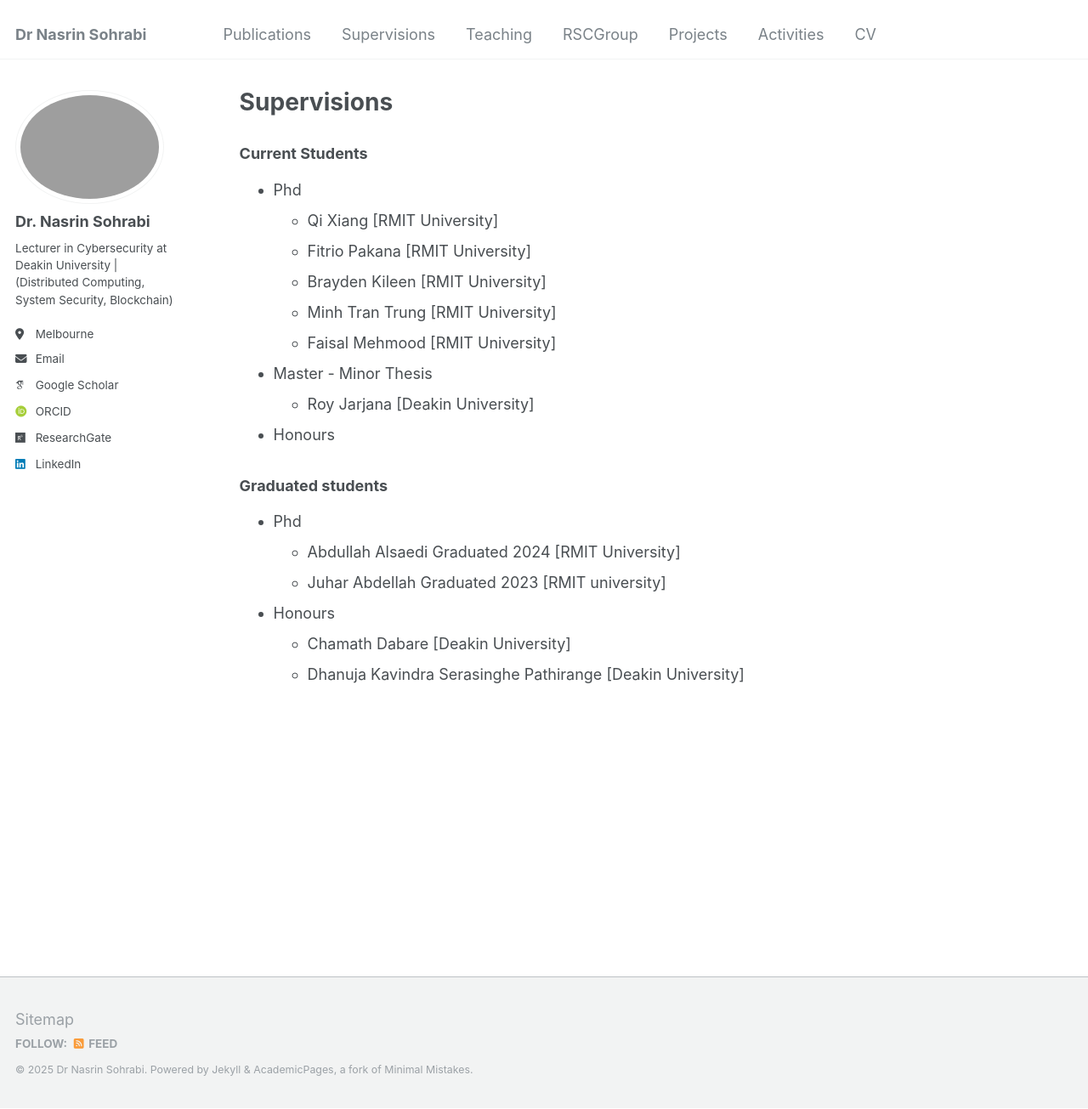
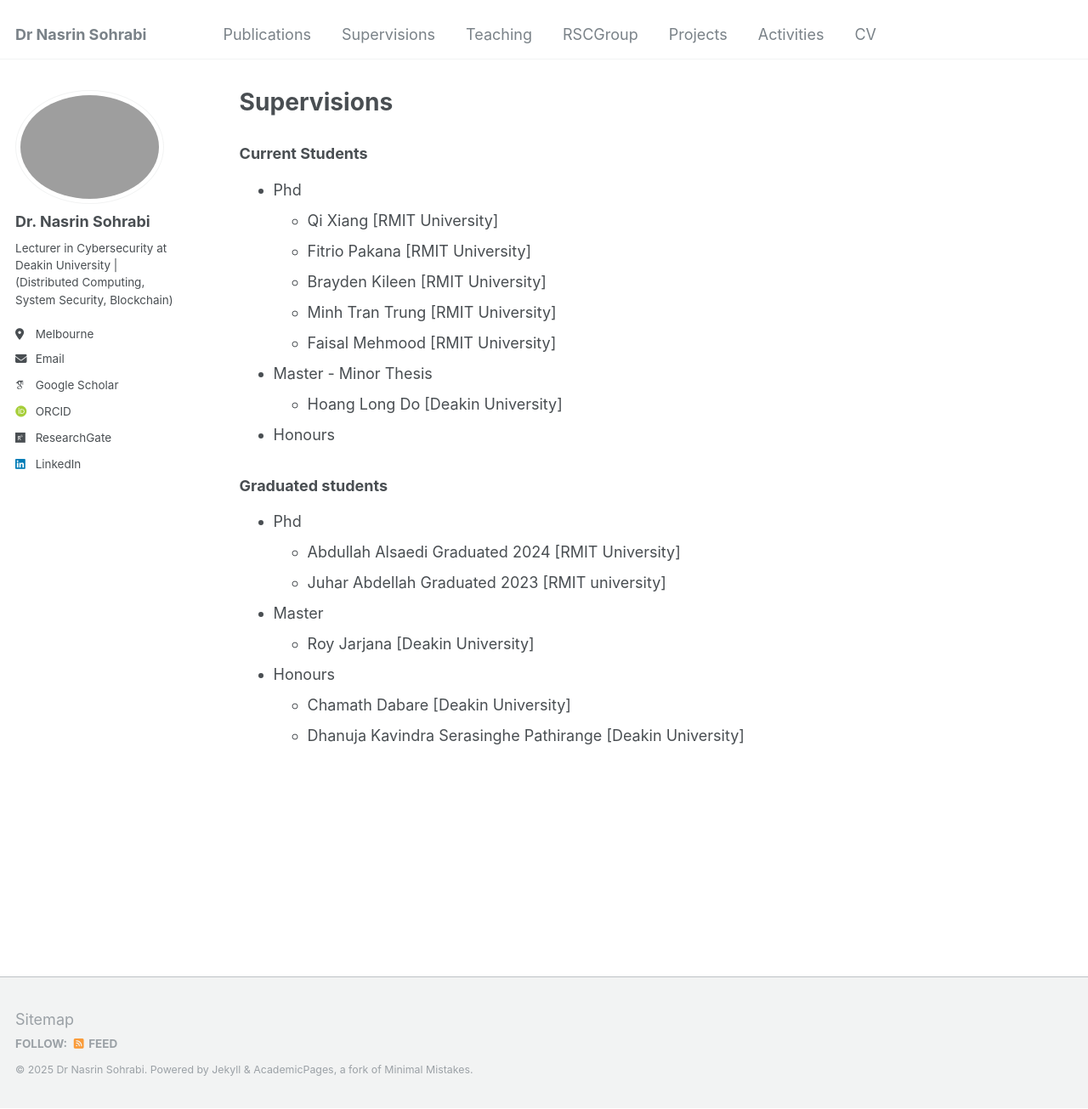
Before and after one commit to Nasrin-Sohrabi/Nasrin-Sohrabi.github.io, a Jekyll site: the page built from _pages/supervisions.html, in a window 1280 px wide and 1305 px high. Shown: the whole window at 85% size. Built offline with Jekyll 4.4.1, drawn with Linux system fonts in a browser that asks for light colours; some web fonts are replaced.

Commit message:
updating news

```diff
--- a/_pages/supervisions.html
+++ b/_pages/supervisions.html
@@ -21,7 +21,7 @@ author_profile: true
             </li>
             <li>Master - Minor Thesis
                 <ul>
-                   <li>Roy Jarjana [Deakin University]</li>
+                   <li>Hoang Long Do [Deakin University]</li>
                 </ul>
             </li>
             <li>Honours
@@ -38,6 +38,11 @@ author_profile: true
                   <li> Juhar Abdellah Graduated 2023 [RMIT university]</li>
                 </ul>
             </li>
+            <li>Master
+                <ul>
+                 <li>Roy Jarjana [Deakin University]</li>
+                </ul>
+            </li>
             <li>Honours
                 <ul>
                   <li>Chamath Dabare [Deakin University]</li>
```
